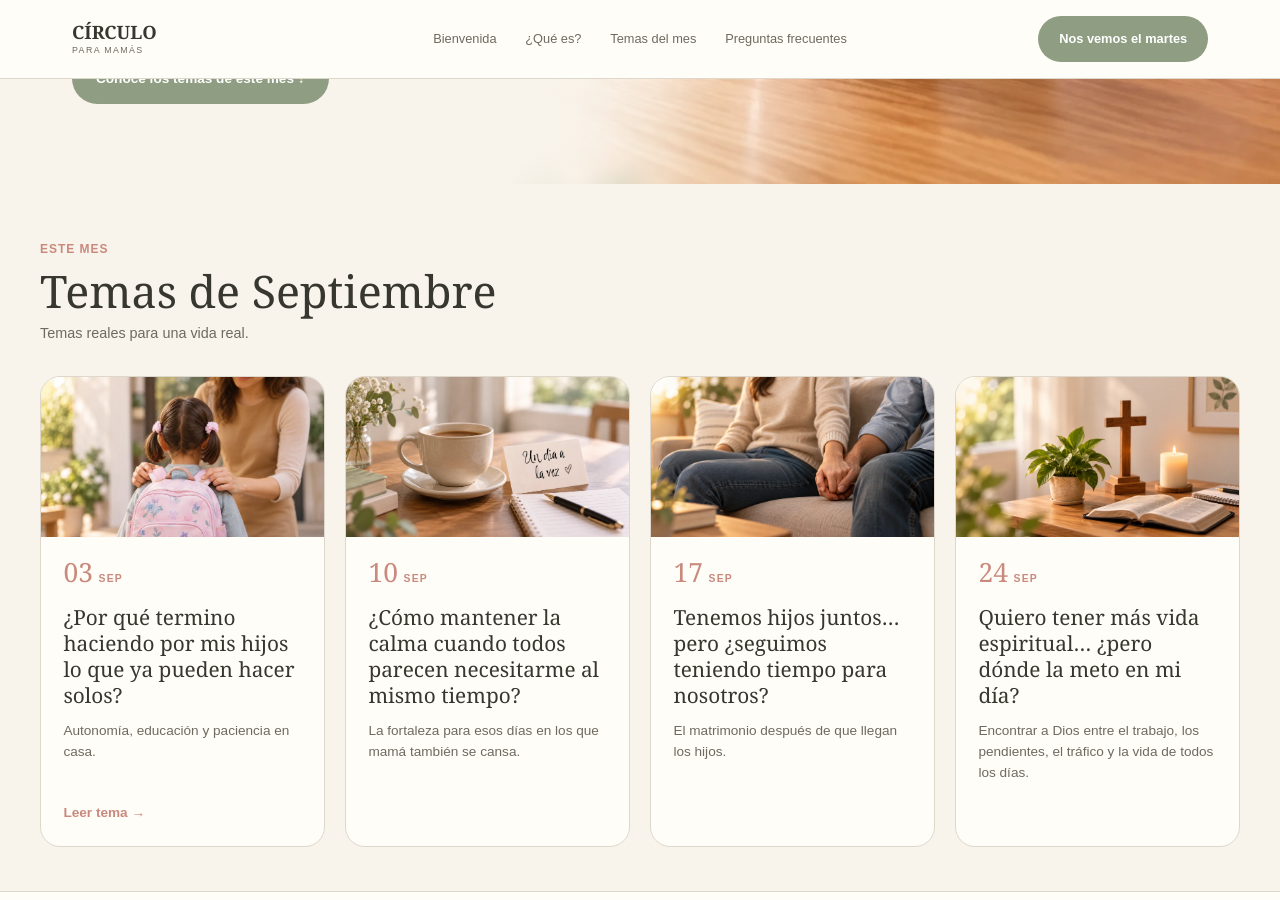
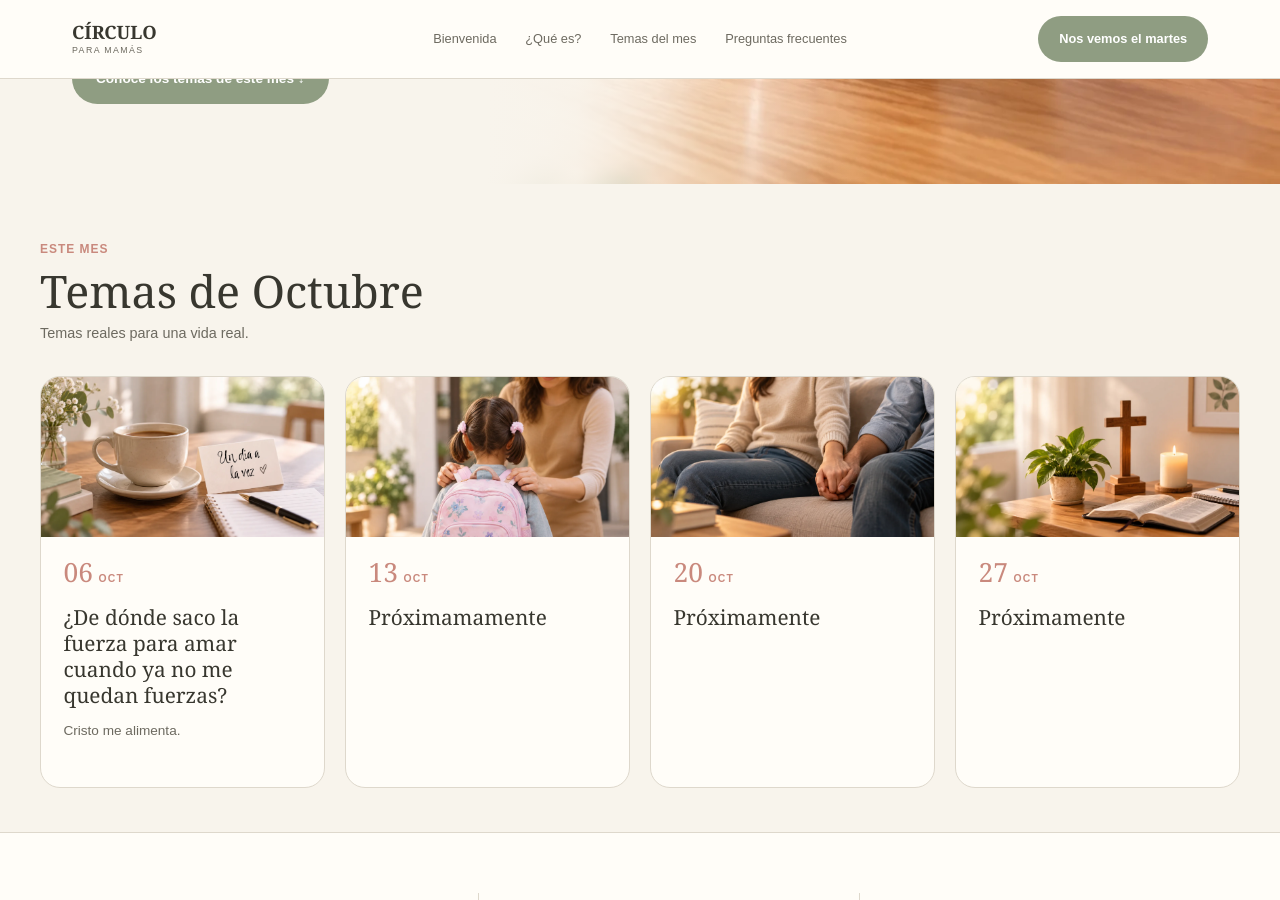
Before and after one commit to comunidad-circulo/circulo-para-mamas, a Jekyll site: the page built from index.markdown, in a window 1280 px wide and 900 px high, scrolled down 564 px. Built offline with Jekyll 4.4.1, drawn with Linux system fonts in a browser that asks for light colours.

Commit message:
Cartelera Octubre.

```diff
--- a/_data/cartelera.yml
+++ b/_data/cartelera.yml
@@ -1,32 +1,31 @@
-mes: Septiembre
+mes: Octubre
 anio: 2026
 
 temas:
-  - fecha: "03"
-    titulo: "¿Por qué termino haciendo por mis hijos lo que ya pueden hacer solos?"
+  - fecha: "06"
+    titulo: "¿De dónde saco la fuerza para amar cuando ya no me quedan fuerzas?"
     categoria: "Vida familiar"
     categoria_id: "vida-familiar"
-    descripcion: "Autonomía, educación y paciencia en casa."
-    imagen: "/assets/images/temas/mama_nina.webp"
-    post: "/temas/autonomia-sin-prisas/"
+    descripcion: "Cristo me alimenta."
+    imagen: "/assets/images/temas/tasa_nota_un_dia.webp"
 
-  - fecha: "10"
-    titulo: "¿Cómo mantener la calma cuando todos parecen necesitarme al mismo tiempo?"
+  - fecha: "13"
+    titulo: "Próximamamente"
     categoria: "Virtudes"
     categoria_id: "virtudes"
-    descripcion: "La fortaleza para esos días en los que mamá también se cansa."
-    imagen: "/assets/images/temas/tasa_nota_un_dia.webp"
+    descripcion: " "
+    imagen: "/assets/images/temas/mama_nina.webp"
 
-  - fecha: "17"
-    titulo: "Tenemos hijos juntos… pero ¿seguimos teniendo tiempo para nosotros?"
+  - fecha: "20"
+    titulo: "Próximamente"
     categoria: "Matrimonio"
     categoria_id: "matrimonio"
-    descripcion: "El matrimonio después de que llegan los hijos."
+    descripcion: " "
     imagen: "/assets/images/temas/matrimonio.webp"
 
-  - fecha: "24"
-    titulo: "Quiero tener más vida espiritual… ¿pero dónde la meto en mi día?"
+  - fecha: "27"
+    titulo: "Próximamente"
     categoria: "Vida espiritual"
     categoria_id: "vida-espiritual"
-    descripcion: "Encontrar a Dios entre el trabajo, los pendientes, el tráfico y la vida de todos los días."
+    descripcion: " "
     imagen: "/assets/images/temas/vida_espiritual.webp"
```
